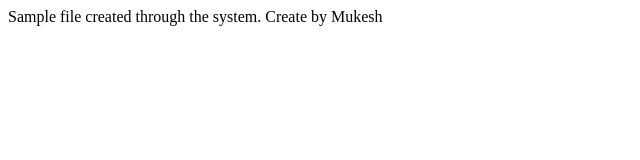
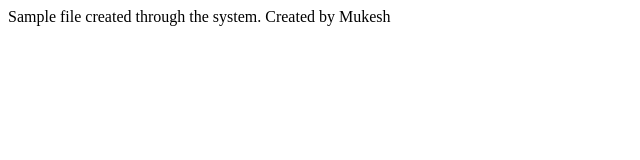
Before and after one commit to mukeshtiwari07/project2, a plain HTML site: page index.html in a window 1280 px wide. Shown: the full height of the page, 0-640 px from the left. Drawn offline with Linux system fonts and the light colour scheme.

Commit message:
Update the name

```diff
--- a/index.html
+++ b/index.html
@@ -7,7 +7,7 @@
 </head>
 <body>
     Sample file created through the system.
-    Create by Mukesh
+    Created by Mukesh
 
 </body>
 </html>
```
